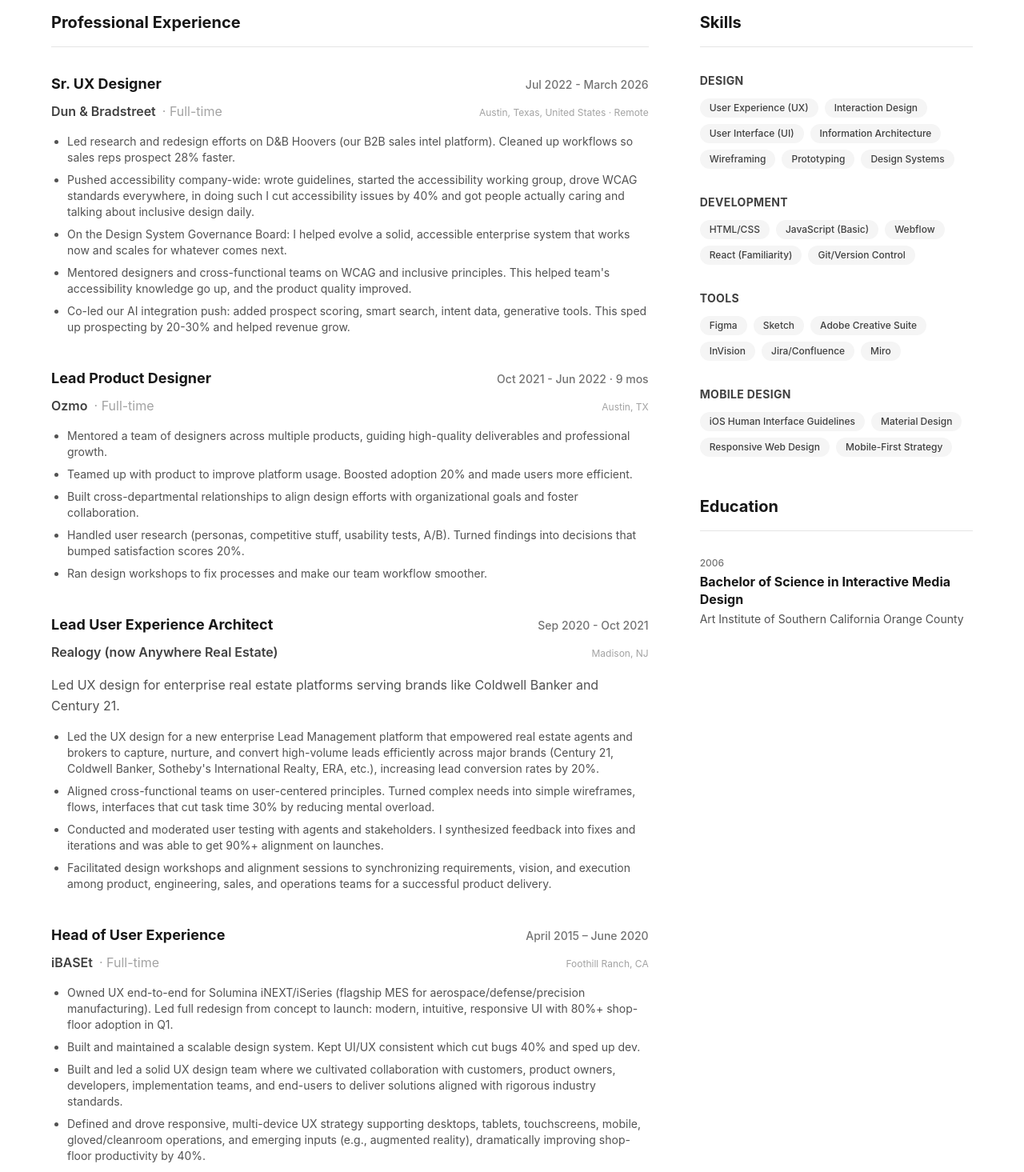
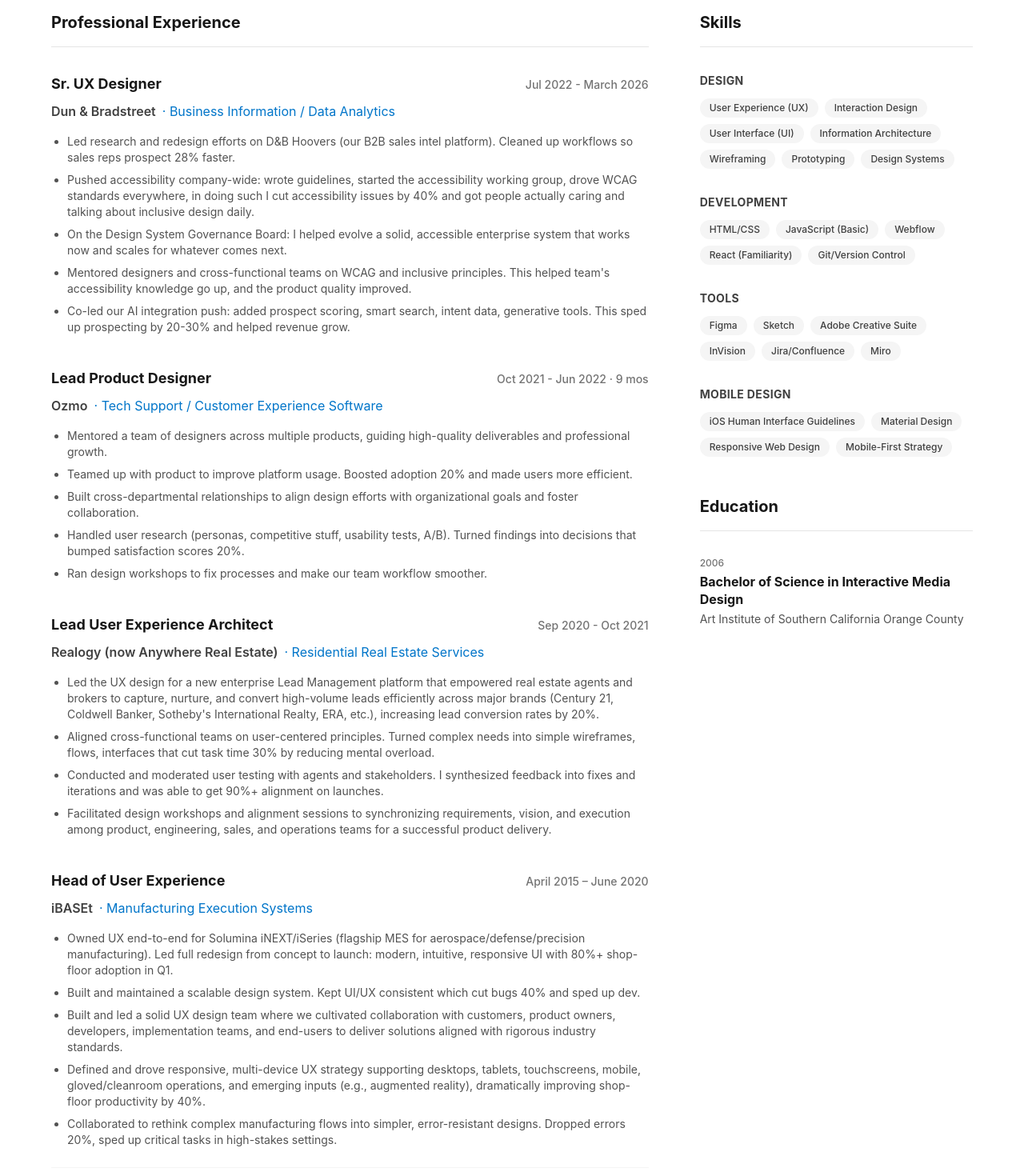
Before and after one commit to InnerSpark/Portfolio-2025, a React (Vite) app: page / in a window 1280 px wide. Shown: the part 4940-6405 px from the top of the page at 80% size. Built offline with nearby package versions, Linux system fonts and the light colour scheme.

Commit message:
Fixed a11y color contrast issues

```diff
--- a/src/components/Resume.jsx
+++ b/src/components/Resume.jsx
@@ -22,7 +22,7 @@ const Resume = () => {
       company: 'Dun & Bradstreet',
       location: 'Austin, Texas, United States · Remote',
       period: 'Jul 2022 - March 2026',
-      description: null,
+      description: 'Business Information / Data Analytics',
       duties: [
         'Led research and redesign efforts on D&B Hoovers (our B2B sales intel platform). Cleaned up workflows so sales reps prospect 28% faster.',
         'Pushed accessibility company-wide: wrote guidelines, started the accessibility working group, drove WCAG standards everywhere, in doing such I cut accessibility issues by 40% and got people actually caring and talking about inclusive design daily.',
@@ -37,7 +37,7 @@ const Resume = () => {
       company: 'Ozmo',
       location: 'Austin, TX',
       period: 'Oct 2021 - Jun 2022 · 9 mos',
-      description: null,
+      description: 'Tech Support / Customer Experience Software',
       duties: [
         'Mentored a team of designers across multiple products, guiding high-quality deliverables and professional growth.',
         'Teamed up with product to improve platform usage. Boosted adoption 20% and made users more efficient.',
@@ -52,7 +52,7 @@ const Resume = () => {
       company: 'Realogy (now Anywhere Real Estate)',
       location: 'Madison, NJ',
       period: 'Sep 2020 - Oct 2021',
-      description: 'Led UX design for enterprise real estate platforms serving brands like Coldwell Banker and Century 21.',
+      description: 'Residential Real Estate Services',
       duties: [
         'Led the UX design for a new enterprise Lead Management platform that empowered real estate agents and brokers to capture, nurture, and convert high-volume leads efficiently across major brands (Century 21, Coldwell Banker, Sotheby\'s International Realty, ERA, etc.), increasing lead conversion rates by 20%.',
         'Aligned cross-functional teams on user-centered principles. Turned complex needs into simple wireframes, flows, interfaces that cut task time 30% by reducing mental overload.',
@@ -65,7 +65,7 @@ const Resume = () => {
       company: 'iBASEt',
       location: 'Foothill Ranch, CA',
       period: 'April 2015 – June 2020',
-      description: null,
+      description: 'Manufacturing Execution Systems',
       employmentType: 'Full-time',
       duties: [
         'Owned UX end-to-end for Solumina iNEXT/iSeries (flagship MES for aerospace/defense/precision manufacturing). Led full redesign from concept to launch: modern, intuitive, responsive UI with 80%+ shop-floor adoption in Q1.',
@@ -210,18 +210,18 @@ const Resume = () => {
 
                       <div className="flex flex-col sm:flex-row sm:items-baseline sm:justify-between mb-4">
                         <span className="text-base font-semibold text-neutral-700">
-                          {job.company} {job.employmentType && <span className="text-neutral-400 font-normal ml-1">· {job.employmentType}</span>}
+                          {job.company} {job.description && <span className="text-brand-blue font-normal ml-1">· {job.description}</span>}
                         </span>
-                        <span className="text-xs text-neutral-400">
+                        {/* <span className="text-xs text-neutral-400">
                           {job.location}
-                        </span>
+                        </span> */}
                       </div>
 
-                      {job.description && (
+                      {/* {job.description && (
                         <p className="text-neutral-600 leading-relaxed mb-4">
                           {job.description}
                         </p>
-                      )}
+                      )} */}
 
                       {job.duties && (
                         <ul className="list-disc list-outside pl-5 space-y-2 text-sm text-neutral-600">
@@ -268,7 +268,7 @@ const Resume = () => {
                           <p className="text-base font-bold text-neutral-900">{rec.name}</p>
                           <p className="text-sm text-neutral-500">{rec.date}</p>
                         </div>
-                        <p className="text-xs text-neutral-400 italic">
+                        <p className="text-xs text-brand-blue italic">
                           {rec.relationship}
                         </p>
                       </div>
--- a/tailwind.config.js
+++ b/tailwind.config.js
@@ -50,6 +50,9 @@ module.exports = {
 					DEFAULT: 'hsl(var(--card))',
 					foreground: 'hsl(var(--card-foreground))',
 				},
+				brand: {
+					blue: '#0075c9',
+				},
 			},
 			borderRadius: {
 				lg: 'var(--radius)',
```
